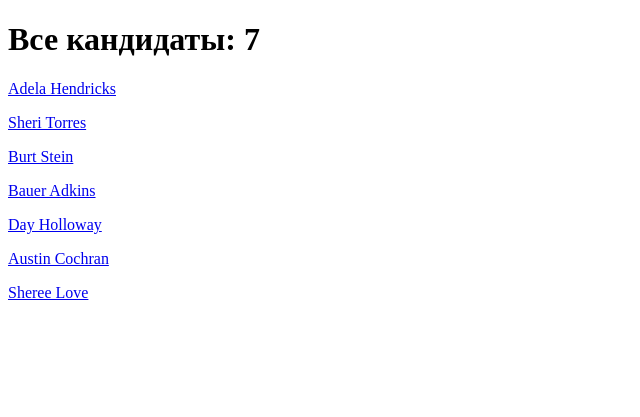
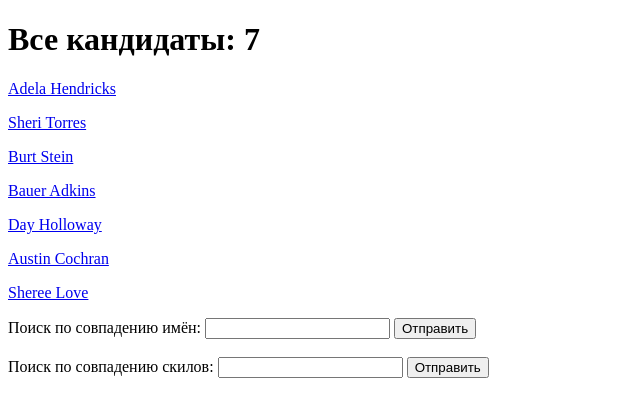
Before and after one commit to gefogen/home_work11.2, a Flask app: page / in a window 1280 px wide. Shown: the top 417 px of the page, without its empty margins (0-640 px from the left). Run offline with Flask 2, Linux system fonts and the light colour scheme.

Commit message:
home_word correct

```diff
--- a/Part 2/app.py
+++ b/Part 2/app.py
@@ -1,29 +1,35 @@
 from flask import Flask, request, render_template  # Импортируем Flask
-from utils import *     # Импортируем функции
+from utils import *  # Импортируем функции
 
 app = Flask(__name__)  # Создаем экземпляр Flask'а
 
 
-@app.route("/")     # Главная страница
+@app.route("/")  # Главная страница
 def load_main_page():
     content = load_content()
     return render_template("list_of_candidates.html", content=content, quantity=len(content))
 
 
-@app.route("/candidate/<int:id>")       # Поиск кандидата по id
+@app.route("/candidate/<int:id>")  # Поиск кандидата по id
 def load_candidate_by_id(id):
     content = get_candidate(id)
     return render_template("page_of_candidate.html", content=content)
 
 
-@app.route("/search/<name>")        # Поиск кандидата по имени
-def load_candidates_by_name(name):
+@app.route('/search/')
+@app.route("/search/<name>")  # Поиск кандидата по имени
+def load_candidates_by_name(name=None):
+    if name is None:
+        name = request.args.get('query')
     content = get_candidates_by_name(name)
     return render_template("search.html", content=content, quantity=len(content))
 
 
-@app.route("/skill/<skill_name>")       # Поиск кандидатов по навыкам
-def load_candidates_by_skills(skill_name):
+@app.route('/skill/')
+@app.route("/skill/<skill_name>")  # Поиск кандидатов по навыкам
+def load_candidates_by_skills(skill_name=None):
+    if skill_name is None:
+        skill_name = request.args.get('query')
     content = get_candidates_by_skill(skill_name)
     return render_template("skill.html", content=content, quantity=len(content))
 
--- a/Part 2/templates/list_of_candidates.html
+++ b/Part 2/templates/list_of_candidates.html
@@ -9,5 +9,15 @@
 {% for people in content %}
     <p><a href="/candidate/{{people['id']}}">{{people['name']}}</a></p>
 {% endfor %}
+<form action="/search/">
+    Поиск по совпадению имён:
+    <input type="text" name="query">
+    <input type="submit" value="Отправить">
+</form></br>
+<form action="/skill/">
+    Поиск по совпадению cкилов:
+    <input type="text" name="query">
+    <input type="submit" value="Отправить">
+</form>
 </body>
 </html>
--- a/Part 2/utils.py
+++ b/Part 2/utils.py
@@ -35,3 +35,5 @@ def get_candidates_by_name(candidate_name):
         if candidate_name.lower() in people["name"].lower():
             men.append(people)
     return men
+
+# print(get_candidates_by_name(""))
```
